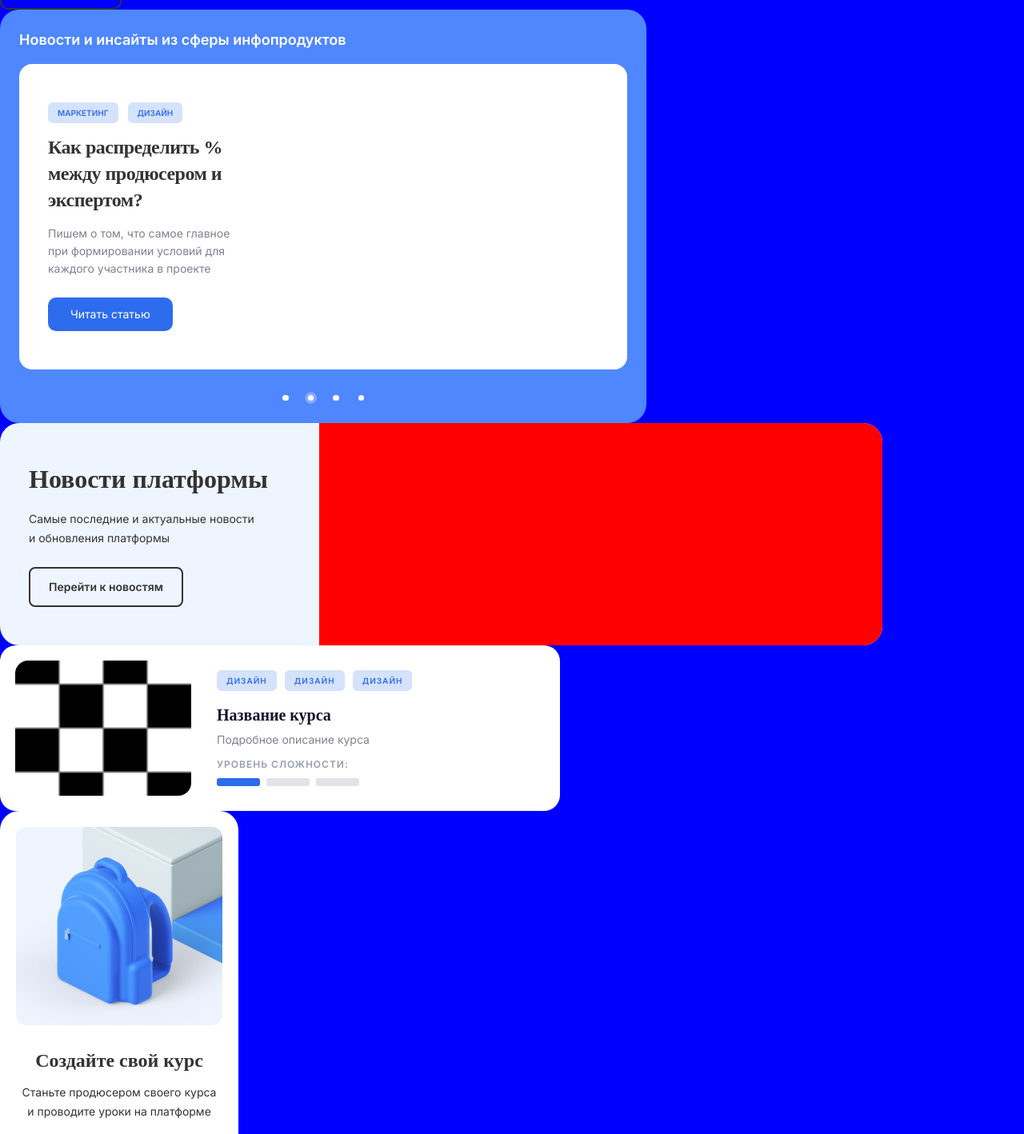
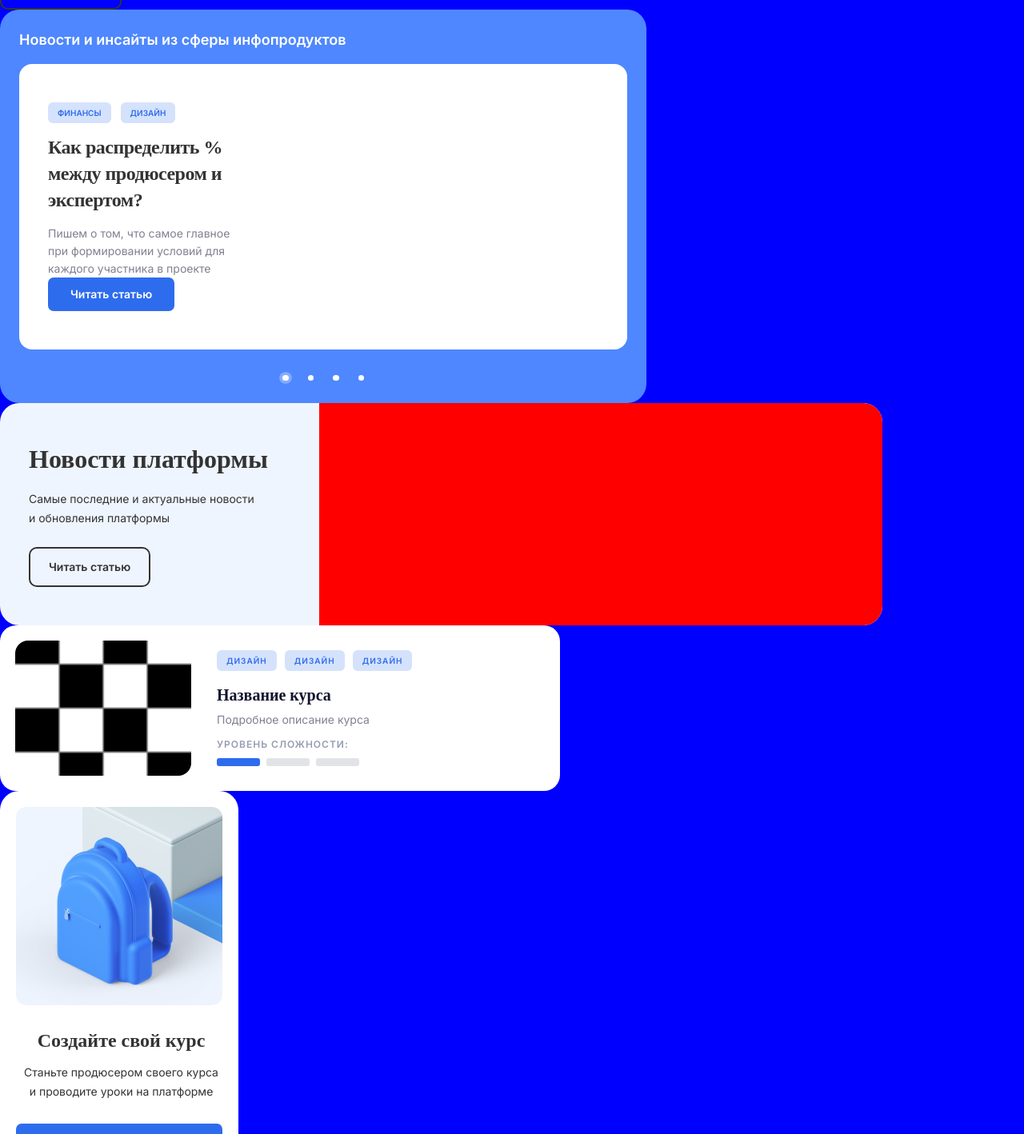
Before and after one commit to chat-mind-bots/digital-producer-front, a React (Create React App) app: page / in a window 1280 px wide. Shown: the part 234-1652 px from the top of the page at 80% size. Built offline with nearby package versions, Linux system fonts and the light colour scheme; some icons are missing.

Commit message:
[PD-9] Added  logic for Insights component. Added animation for buttons in project.

```diff
--- a/src/Components/UI-KIT/AddBlock/index.tsx
+++ b/src/Components/UI-KIT/AddBlock/index.tsx
@@ -1,6 +1,8 @@
 import React from 'react';
 import { useTranslation } from 'react-i18next';
 import { ReactComponent as IconForAddBlock } from 'Icons/IconForAddBlock.svg';
+import Button from 'Components/UI-KIT/Atoms/Button';
+import Colors from 'Colors';
 import * as ST from './styled';
 
 const AddBlock = () => {
@@ -13,7 +15,20 @@ const AddBlock = () => {
       <ST.Description>
         {t('Components.UIKIT.AddBlock.Description')}
       </ST.Description>
-      <ST.Button> {t('Components.UIKIT.AddBlock.Button')}</ST.Button>
+      <ST.WrapperButton>
+        <Button
+          title={t('Components.UIKIT.AddBlock.Button')}
+          padding={'11px 28px'}
+          fontSize={'14px'}
+          lineHeight={'20px'}
+          fontWeight={'600'}
+          background={Colors.BLUE}
+          color={Colors.WHITE}
+          backgroundAnimation={Colors.BLUE_DARK}
+          colorHover={Colors.WHITE}
+          width={'100%'}
+        />
+      </ST.WrapperButton>
     </ST.AddBlock>
   );
 };
--- a/src/Components/UI-KIT/AddBlock/styled.ts
+++ b/src/Components/UI-KIT/AddBlock/styled.ts
@@ -1,5 +1,5 @@
+import Colors from 'Colors';
 import styled from 'styled-components';
-import Colors from 'Colors';
 
 export const AddBlock = styled.div`
   padding: 20px 20px 32px;
@@ -15,9 +15,8 @@ export const Title = styled.p`
   font-size: 24px;
   line-height: 32px;
   color: ${Colors.BLACK1};
-  margin-top: 24px;
   text-align: center;
-  padding: 0 5px;
+  padding: 24px 0 0 5px;
 `;
 
 export const Description = styled.p`
@@ -26,20 +25,9 @@ export const Description = styled.p`
   line-height: 24px;
   text-align: center;
   color: ${Colors.BLACK1};
-  margin-top: 12px;
-  padding: 0 5px;
+  padding: 12px 0 0 5px;
 `;
 
-export const Button = styled.button`
-  font-weight: 600;
-  font-size: 14px;
-  line-height: 20px;
-  text-align: center;
-  color: ${Colors.WHITE};
-  background: ${Colors.BLUE};
-  border-radius: 8px;
-  display: block;
-  width: 100%;
-  margin-top: 28px;
-  padding: 13px 0;
+export const WrapperButton = styled.div`
+  padding-top: 28px;
 `;
--- a/src/Components/UI-KIT/Atoms/Button/styled.ts
+++ b/src/Components/UI-KIT/Atoms/Button/styled.ts
@@ -102,7 +102,7 @@ export const AnimationWrapper = styled.span<AnimationWrapperProps>`
   top: 0;
   width: 100%;
   height: 100%;
-  border-radius: 10px;
+  border-radius: 7px;
   background: ${({ background }) => background};
 `;
 
--- a/src/Components/UI-KIT/CardNews/index.tsx
+++ b/src/Components/UI-KIT/CardNews/index.tsx
@@ -1,3 +1,5 @@
+import Colors from 'Colors';
+import Button from 'Components/UI-KIT/Atoms/Button';
 import * as ST from './styled';
 
 const CardNews = () => (
@@ -7,7 +9,21 @@ const CardNews = () => (
       <ST.Description>
         Самые последние и актуальные новости и обновления платформы
       </ST.Description>
-      <ST.Button>Перейти к новостям</ST.Button>
+      <ST.WrapperButton>
+        <Button
+          title={'Читать статью'}
+          padding={'13px 23px'}
+          fontSize={'14px'}
+          lineHeight={'20px'}
+          fontWeight={'600'}
+          background={Colors.TRANSPARENT}
+          color={Colors.BLACK1}
+          backgroundAnimation={Colors.BLACK1}
+          colorHover={Colors.WHITE}
+          border={`2px solid ${Colors.BLACK1}`}
+          width={'max-content'}
+        />
+      </ST.WrapperButton>
     </ST.WrapperInfo>
     <ST.Image />
   </ST.CardNews>
--- a/src/Components/UI-KIT/CardNews/styled.ts
+++ b/src/Components/UI-KIT/CardNews/styled.ts
@@ -33,15 +33,8 @@ export const Description = styled.p`
   padding-right: 41px;
 `;
 
-export const Button = styled.button`
-  color: ${Colors.BLACK1};
-  border: 2px solid ${Colors.BLACK1};
-  border-radius: 8px;
-  font-weight: 600;
-  font-size: 14px;
-  line-height: 20px;
-  text-align: center;
-  padding: 13px 23px;
+export const WrapperButton = styled.div`
+  height: max-content;
   margin-top: 24px;
 `;
 
--- a/src/Components/UI-KIT/CourseCard/index.tsx
+++ b/src/Components/UI-KIT/CourseCard/index.tsx
@@ -6,11 +6,11 @@ const CourseCard = () => {
     <ST.CourseCard>
       <IconForCourseCard />
       <ST.MainWrapper>
-        <ST.Buttons>
-          <ST.Button>дизайн</ST.Button>
-          <ST.Button>дизайн</ST.Button>
-          <ST.Button>дизайн</ST.Button>
-        </ST.Buttons>
+        <ST.Tags>
+          <ST.Tag>дизайн</ST.Tag>
+          <ST.Tag>дизайн</ST.Tag>
+          <ST.Tag>дизайн</ST.Tag>
+        </ST.Tags>
         <ST.Title>Название курса</ST.Title>
         <ST.CourseDescription>Подробное описание курса</ST.CourseDescription>
         <ST.LevelOfDifficulty>УРОВЕНЬ СЛОЖНОСТИ:</ST.LevelOfDifficulty>
--- a/src/Components/UI-KIT/CourseCard/styled.ts
+++ b/src/Components/UI-KIT/CourseCard/styled.ts
@@ -18,13 +18,13 @@ export const MainWrapper = styled.div`
   margin-left: 32px;
 `;
 
-export const Buttons = styled.div`
+export const Tags = styled.div`
   display: flex;
   gap: 10px;
   margin-top: 12px;
 `;
 
-export const Button = styled.button`
+export const Tag = styled.p`
   border-radius: 6px;
   font-weight: 600;
   font-size: 10px;
--- a/src/Components/UI-KIT/Insights/index.tsx
+++ b/src/Components/UI-KIT/Insights/index.tsx
@@ -1,32 +1,93 @@
 import { ReactComponent as IconForInsight1 } from 'Icons/IconForInsight1.svg';
+import { useState } from 'react';
+import Button from 'Components/UI-KIT/Atoms/Button';
+import Colors from 'Colors';
 import * as ST from './styled';
 
+type NumberPositionType = 1 | 2 | 3 | 4;
+
+const dataInsights = [
+  {
+    id: 1,
+    tags: [
+      { id: 0, name: 'финансы' },
+      { id: 1, name: 'дизайн' },
+    ],
+    title: 'Как распределить % между продюсером и экспертом?',
+    description:
+      'Пишем о том, что самое главное при формировании условий для каждого участника в проекте',
+  },
+  {
+    id: 2,
+    tags: [{ id: 1, name: 'Шрифты' }],
+    title: 'Что нужно для создании дизайн концепции?',
+    description:
+      'Дизайн-коцепция - визуальный набросок того как будет или должен выглядеть логотип...',
+  },
+  {
+    id: 3,
+    tags: [{ id: 2, name: 'Маркетинг' }],
+    title: 'Что такое customer journey map?',
+    description:
+      'Читайте, что такое customer journey, почему его важно учитывать и как составить карту клиентского пути',
+  },
+  {
+    id: 4,
+    tags: [
+      { id: 1, name: 'дизайн' },
+      { id: 2, name: 'Маркетинг' },
+    ],
+    title: 'Кто такой Product Manager и чем он занимается?',
+    description:
+      'Сегодня разберём новую профессию - кто такой Product Manager и чем он занимается',
+  },
+];
+
 const Insights = () => {
+  const [numberPosition, setNumberPosition] = useState<NumberPositionType>(1);
+  const currentObject = dataInsights.filter(
+    (item) => item.id === numberPosition
+  )[0];
+
   return (
     <ST.Insights>
       <ST.Title>Новости и инсайты из сферы инфопродуктов</ST.Title>
       <ST.WrapperInfo>
         <ST.WrapperContent>
-          <ST.Tags>
-            <ST.TagItem>Маркетинг</ST.TagItem>
-            <ST.TagItem>дизайн</ST.TagItem>
-          </ST.Tags>
-          <ST.InsightTitle>
-            Как распределить % между продюсером и экспертом?
-          </ST.InsightTitle>
-          <ST.Description>
-            Пишем о том, что самое главное при формировании условий для каждого
-            участника в проекте
-          </ST.Description>
-          <ST.Button>Читать статью</ST.Button>
+          <ST.WrapperInfoContent>
+            <ST.Tags>
+              {currentObject.tags.map((tag) => (
+                <ST.TagItem key={`TagItem-${tag.id}`}>{tag.name}</ST.TagItem>
+              ))}
+            </ST.Tags>
+            <ST.WrapperText>
+              <ST.InsightTitle>{currentObject.title}</ST.InsightTitle>
+              <ST.Description>{currentObject.description}</ST.Description>
+            </ST.WrapperText>
+          </ST.WrapperInfoContent>
+          <ST.WrapperButton>
+            <Button
+              title={'Читать статью'}
+              padding={'11px 28px'}
+              fontSize={'14px'}
+              lineHeight={'20px'}
+              fontWeight={'600'}
+              background={Colors.BLUE}
+              color={Colors.WHITE}
+              backgroundAnimation={Colors.BLUE_DARK}
+              colorHover={Colors.WHITE}
+              width={'max-content'}
+            />
+          </ST.WrapperButton>
         </ST.WrapperContent>
         <IconForInsight1 />
       </ST.WrapperInfo>
       <ST.Circles>
-        {[false, true, false, false].map((item, index) => (
+        {dataInsights.map((_, index) => (
           <ST.CircleItem
+            onClick={() => setNumberPosition((index + 1) as NumberPositionType)}
             key={`List-items-for-CourseCard-${index}`}
-            isActive={item}
+            isActive={index + 1 === numberPosition}
           />
         ))}
       </ST.Circles>
--- a/src/Components/UI-KIT/Insights/styled.ts
+++ b/src/Components/UI-KIT/Insights/styled.ts
@@ -34,6 +34,7 @@ export const Tags = styled.div`
   display: flex;
   gap: 12px;
   align-items: center;
+  height: max-content;
 `;
 
 export const InsightTitle = styled.p`
@@ -55,17 +56,6 @@ export const Description = styled.p`
   padding-top: 14px;
 `;
 
-export const Button = styled.button`
-  font-size: 14px;
-  line-height: 20px;
-  text-align: center;
-  color: ${Colors.WHITE};
-  background: ${Colors.BLUE};
-  padding: 11px 28px;
-  margin-top: 25px;
-  border-radius: 10px;
-`;
-
 export const TagItem = styled.p`
   align-items: flex-start;
   padding: 3px 12px;
@@ -82,7 +72,12 @@ export const TagItem = styled.p`
 export const WrapperContent = styled.div`
   max-width: 244px;
   padding: 48px 0 48px 36px;
+  display: flex;
+  flex-wrap: wrap;
+  align-content: space-between;
 `;
+
+export const WrapperText = styled.div``;
 
 export const Circles = styled.div`
   display: flex;
@@ -102,3 +97,11 @@ export const CircleItem = styled.button<LevelItemProps>`
     isActive && `0px 0px 0px 3.75px ${Colors.RGBA_LIGHTBLUE}`};
   gap: 24px;
 `;
+
+export const WrapperButton = styled.div`
+  display: flex;
+  height: max-content;
+  place-self: flex-end;
+`;
+
+export const WrapperInfoContent = styled.div``;
```
